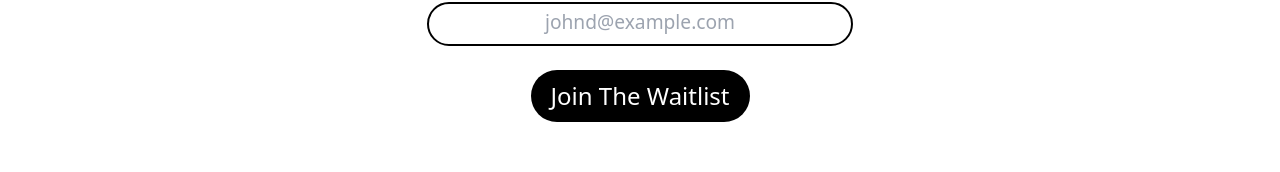
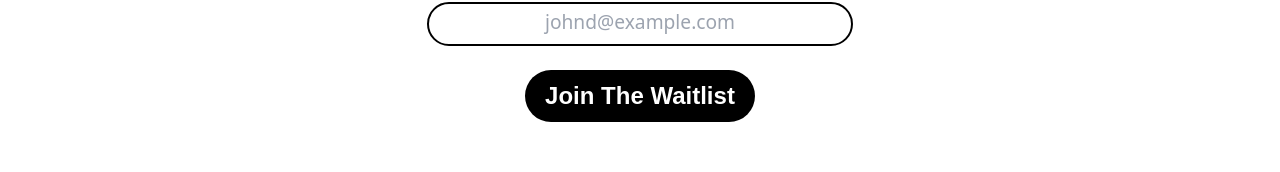
Before and after one commit to duelance-app/landing-page-v2, a Svelte app: page / in a window 1280 px wide. Shown: the part 494-666 px from the top of the page. Built offline with nearby package versions, Linux system fonts and the light colour scheme.

Commit message:
Fixed join waitlist button

```diff
--- a/src/App.svelte
+++ b/src/App.svelte
@@ -7,6 +7,7 @@
  * permission of Shreyans Jain and Naman Bansal.
  * Proprietary and confidential
  *******************************************************************************************************************/ -->
+
 <script lang="ts">
 </script>
 
@@ -67,11 +68,7 @@
                 />
             </div>
             <div class="text-center">
-                <button
-                    type="submit"
-                    class="text-white bg-black hover:bg-grey-900 focus:ring-4 focus:outline-none focus:ring-blue-300 font-medium rounded-full text-2xl w-full sm:w-auto px-5 py-2.5 text-center dark:bg-blue-600 dark:hover:bg-blue-700 dark:focus:ring-blue-800"
-                    >Join The Waitlist</button
-                >
+                <button type="submit" id="submit-button-form-top" class="px-5 py-2.5 text-white rounded-full text-2xl font-Raleway font-semibold focus:outline-white hover:shadow-lg">Join The Waitlist</button>
             </div>
         </form>
     </div>
@@ -277,4 +274,7 @@
         text-decoration: none;
         color: rgb(209 213 219);
     }
+    #submit-button-form-top {
+        background-color: black;
+    }
 </style>
```
